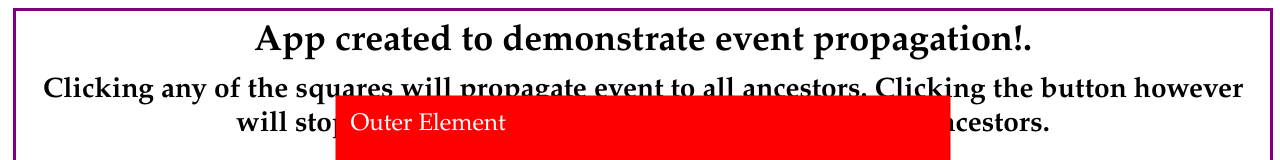
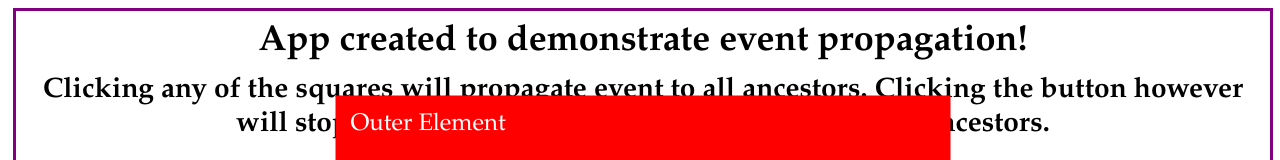
Before and after one commit to anujp41/stop-propogate, a plain HTML site: page index.html in a window 1280 px wide. Shown: the top 160 px of the page. Drawn offline with Linux system fonts and the light colour scheme.

Commit message:
updated exclamation sign

```diff
--- a/index.html
+++ b/index.html
@@ -79,7 +79,7 @@
   </head>
   <body>
     <h2>
-      App created to demonstrate event propagation!.
+      App created to demonstrate event propagation!
     </h2>
     <h3>
       Clicking any of the squares will propagate event to all ancestors.
```
